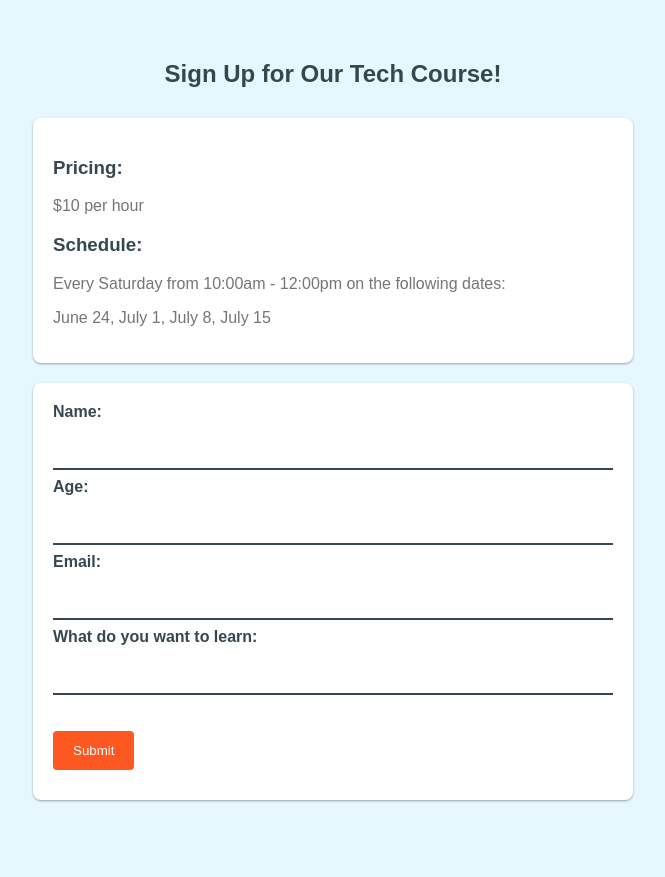
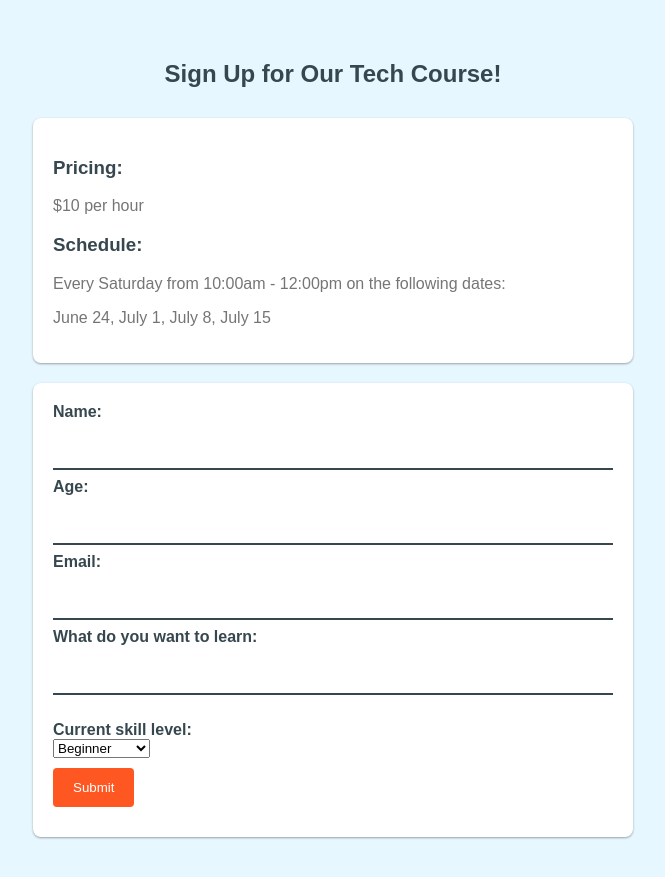
Before and after one commit to joelc0193/TechCourse, a plain HTML site: page index.html in a window 1280 px wide. Shown: the whole page, without its empty margins (307-972 px from the left). Before the commit the page ends 840 px from the top, so only its background shows below. Drawn offline with Linux system fonts and the light colour scheme.

Commit message:
Update index.html

```diff
--- a/index.html
+++ b/index.html
@@ -107,6 +107,13 @@
       <input type="text" id="email" name="email"><br>
       <label for="interest">What do you want to learn:</label><br>
       <input type="text" id="interest" name="interest"><br><br>
+<label for="level">Current skill level:</label><br>
+<select id="level" name="level">
+  <option value="beginner">Beginner</option>
+  <option value="intermediate">Intermediate</option>
+  <option value="advanced">Advanced</option>
+</select><br>
+
       <input type="submit" value="Submit">
     </form>
   </div>
```
